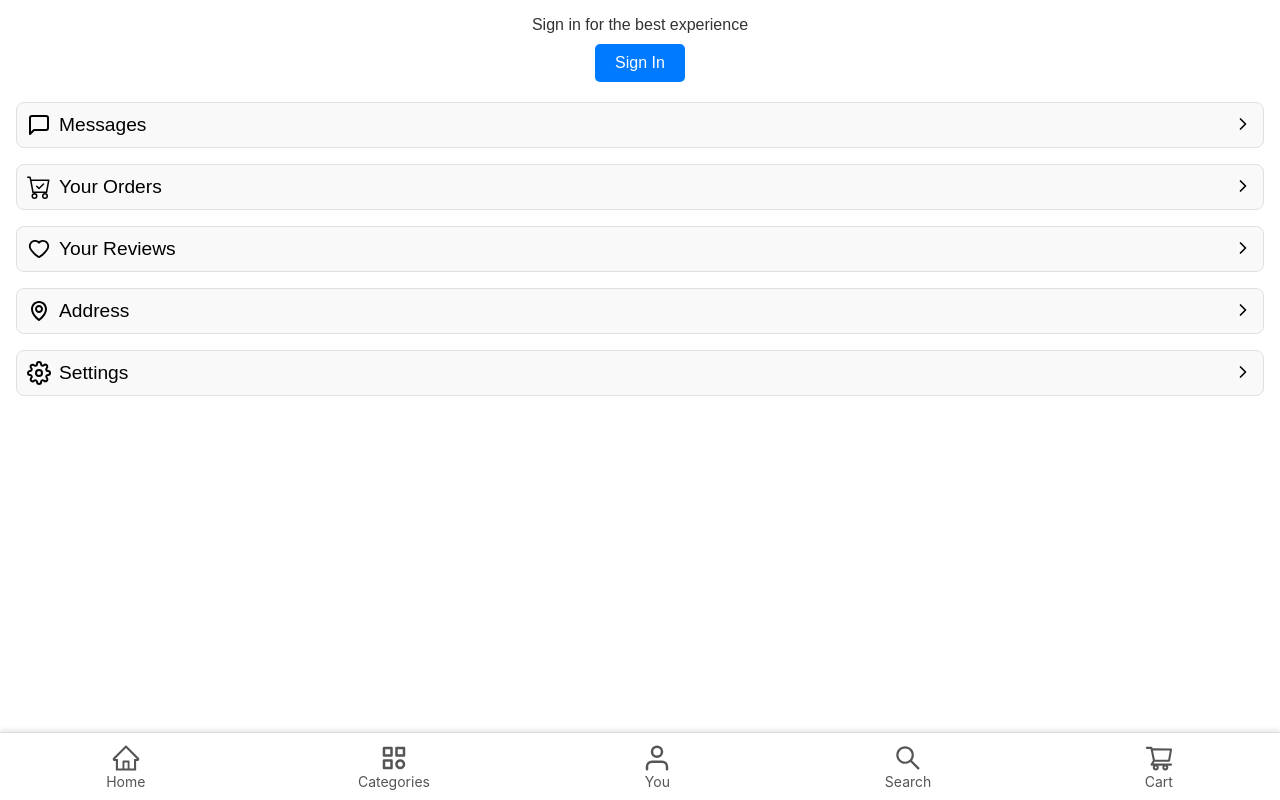
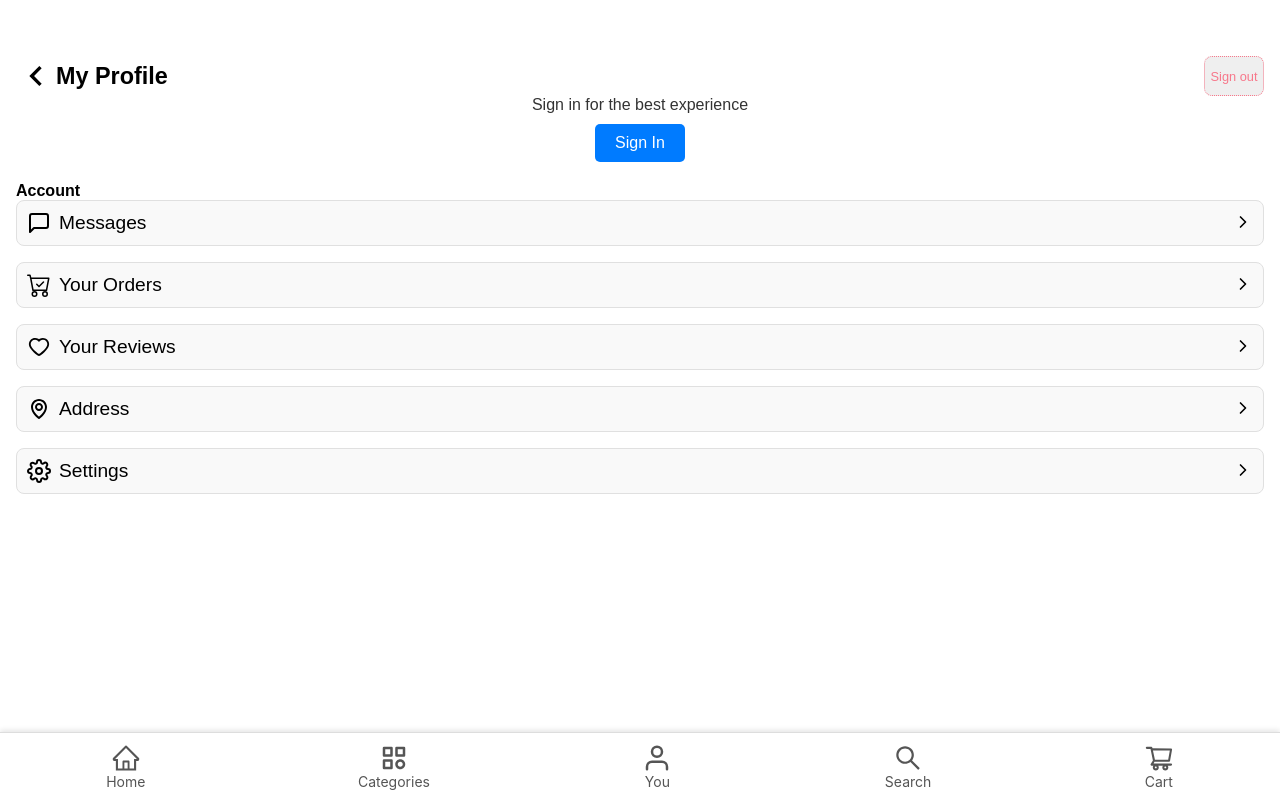
Before and after one commit to Sonickmumba/ShopNinja, a React (Create React App) app in the folder views/: page /user in a window 1280 px wide. Built offline with nearby package versions, Linux system fonts and the light colour scheme; no server answers.

Commit message:
Update User.js

```diff
--- a/views/src/features/login/User.js
+++ b/views/src/features/login/User.js
@@ -1,9 +1,10 @@
 import React from "react";
 import { useNavigate } from "react-router-dom";
 import { FiSettings, FiChevronRight, FiMessageSquare } from "react-icons/fi";
-import { FaSignOutAlt } from 'react-icons/fa';
+import { FaSignOutAlt } from "react-icons/fa";
 import { BsCartCheck } from "react-icons/bs";
 import { AiOutlineHeart } from "react-icons/ai";
+import { MdKeyboardArrowLeft } from "react-icons/md";
 import { BiMap } from "react-icons/bi";
 import "./user.css";
 import { useSelector } from "react-redux";
@@ -14,24 +15,38 @@ const User = ({ handleSignout }) => {
 
   return (
     <div className="user-component">
+      <div className="user-profile">
+        <div className="user-back">
+          <MdKeyboardArrowLeft size={40} /> <h3>My Profile</h3>
+        </div>
+        <button type="button" className="signout-button">
+          Sign out
+        </button>
+      </div>
       {isSignedIn ? (
         <div className="profile-section">
+          <div className="pro-con">
             <img
               src={userProfile?.image || "default-avatar.png"}
               alt="User Profile"
               className="profile-picture"
             />
+            <div className="profile-div">
               <p className="user-name">{userProfile?.name || "Guest User"}</p>
+              <p>{userProfile?.email || "No email"}</p>
+            </div>
+          </div>
+          <FiChevronRight size={20} className="right-arrow" />
         </div>
       ) : (
         <div className="sign-in-section">
           <p>Sign in for the best experience</p>
-          <button className="sign-in-button" onClick={() => navigate('/login')}>
+          <button className="sign-in-button" onClick={() => navigate("/login")}>
             Sign In
           </button>
         </div>
       )}
-
+      <h4>Account</h4>
       <div className="user-options">
         <div className="user-option">
           <FiMessageSquare size={24} />
@@ -68,14 +83,15 @@ const User = ({ handleSignout }) => {
             <FiChevronRight size={20} className="right-arrow" />
           </div>
         </div>
-        {isSignedIn && <div className="user-option">
+        {isSignedIn && (
+          <div className="user-option">
             <FaSignOutAlt size={24} />
             <div className="message-arrow" onClick={handleSignout}>
               <span>Sign out</span>
               <FiChevronRight size={20} className="right-arrow" />
             </div>
-        </div>}
-
+          </div>
+        )}
       </div>
     </div>
   );
```
Lines whose indentation alone changed are shown as unchanged.
